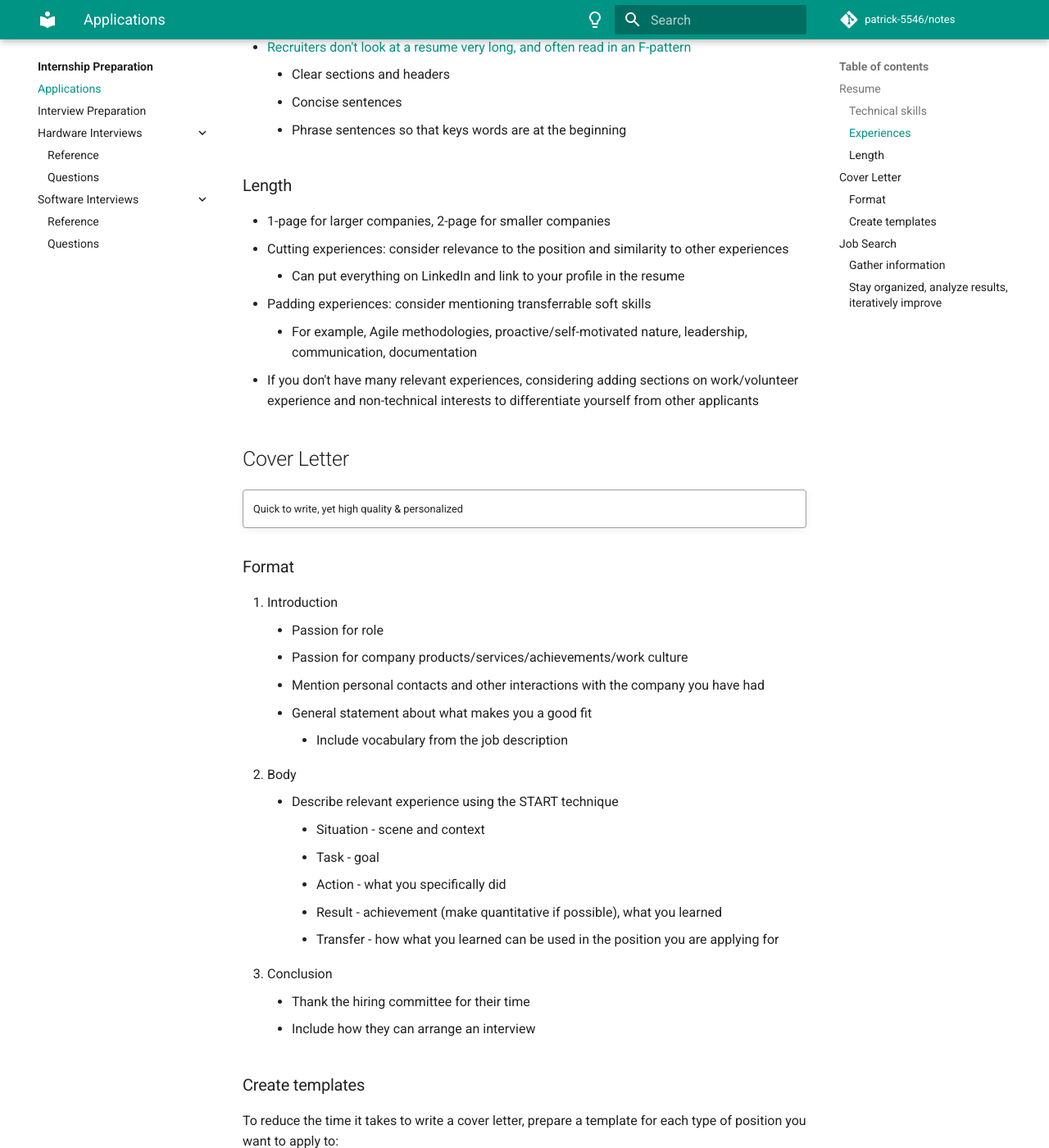
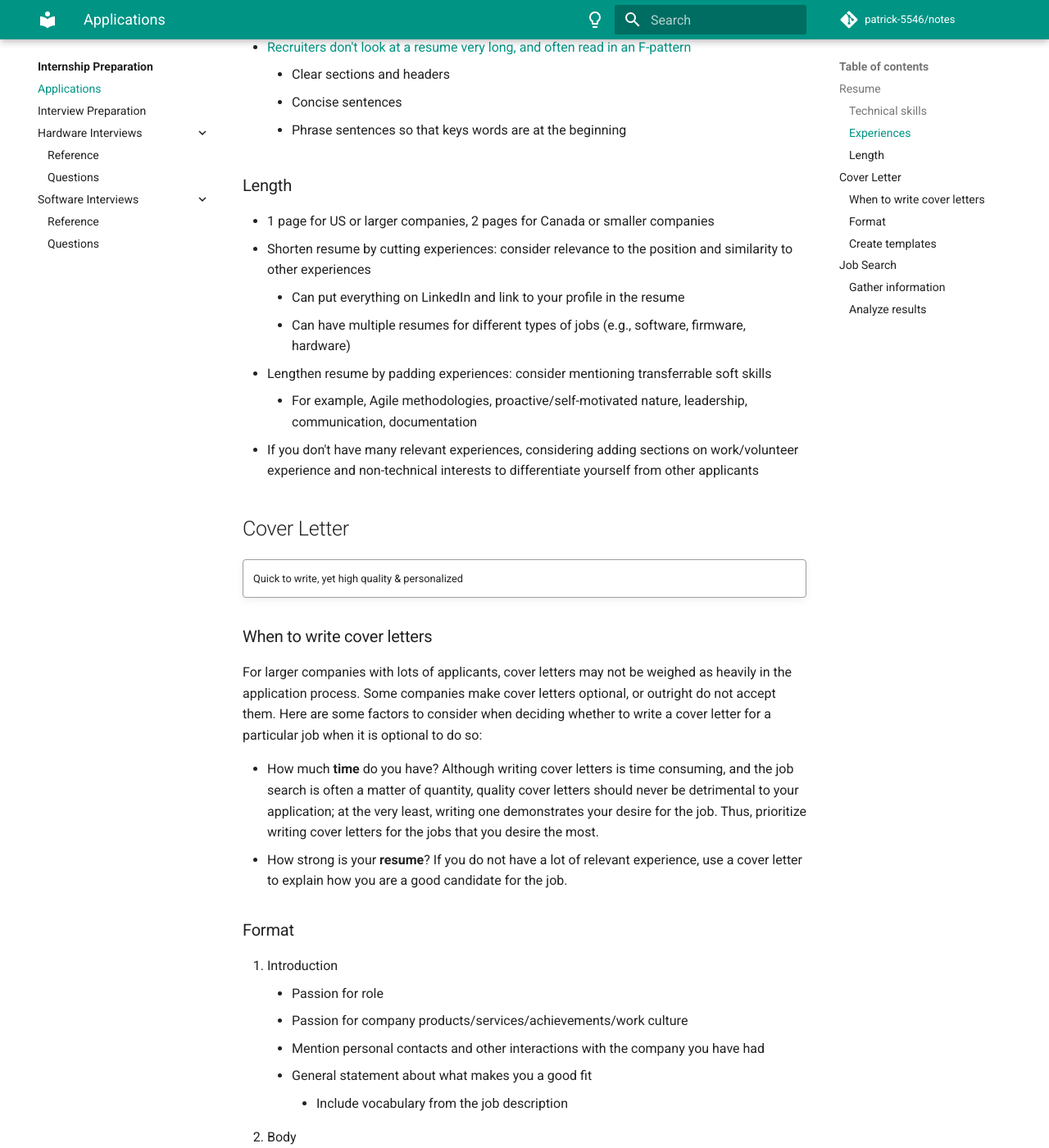
Before and after one commit to patrick-5546/notes, an MkDocs documentation site: the page built from docs/internship_prep/applications.md, in a window 1280 px wide and 1400 px high, scrolled down 817 px. Shown: the whole window at 82% size. Built offline with MkDocs 1.6.1 and Material for MkDocs 9.7.7, drawn with Linux system fonts in a browser that asks for light colours; comment, search, counter and statistics services are not loaded; some of the changed text lies outside the part shown.

Commit message:
Update applications page

```diff
--- a/docs/internship_prep/applications.md
+++ b/docs/internship_prep/applications.md
@@ -30,10 +30,11 @@ In economic terms, my strategy has a high upfront cost, but minimal recurring co
 
 ### Length
 
-- 1-page for larger companies, 2-page for smaller companies
-- Cutting experiences: consider relevance to the position and similarity to other experiences
+- 1 page for US or larger companies, 2 pages for Canada or smaller companies
+- Shorten resume by cutting experiences: consider relevance to the position and similarity to other experiences
     - Can put everything on LinkedIn and link to your profile in the resume
-- Padding experiences: consider mentioning transferrable soft skills
+    - Can have multiple resumes for different types of jobs (e.g., software, firmware, hardware)
+- Lengthen resume by padding experiences: consider mentioning transferrable soft skills
     - For example, Agile methodologies, proactive/self-motivated nature, leadership, communication, documentation
 - If you don't have many relevant experiences, considering adding sections on work/volunteer experience and non-technical interests to differentiate yourself from other applicants
 
@@ -41,6 +42,20 @@ In economic terms, my strategy has a high upfront cost, but minimal recurring co
 
 !!! quote ""
     Quick to write, yet high quality & personalized
+
+### When to write cover letters
+
+For larger companies with lots of applicants, cover letters may not be weighed as heavily in the application process.
+Some companies make cover letters optional, or outright do not accept them.
+Here are some factors to consider when deciding whether to write a cover letter for a particular job when it is optional
+to do so:
+
+- How much **time** do you have?
+  Although writing cover letters is time consuming, and the job search is often a matter of quantity,
+  quality cover letters should never be detrimental to your application; at the very least, writing one demonstrates
+  your desire for the job. Thus, prioritize writing cover letters for the jobs that you desire the most.
+- How strong is your **resume**?
+  If you do not have a lot of relevant experience, use a cover letter to explain how you are a good candidate for the job.
 
 ### Format
 
@@ -52,11 +67,11 @@ In economic terms, my strategy has a high upfront cost, but minimal recurring co
         - Include vocabulary from the job description
 2. Body
     - Describe relevant experience using the START technique
-        - Situation - scene and context
-        - Task - goal
-        - Action - what you specifically did
-        - Result - achievement (make quantitative if possible), what you learned
-        - Transfer - how what you learned can be used in the position you are applying for
+        - **S**ituation - scene and context
+        - **T**ask - goal
+        - **A**ction - what you specifically did
+        - **R**esult - achievement (make quantitative if possible), what you learned
+        - **T**ransfer - how what you learned can be used in the position you are applying for
 3. Conclusion
     - Thank the hiring committee for their time
     - Include how they can arrange an interview
@@ -91,9 +106,10 @@ and maybe also in the terms used in the introduction general statement.
     - Ask them about open positions and referrals
     - Mention them in your cover letter
 
-### Stay organized, analyze results, iteratively improve
+### Analyze results
 
-I kept track of my applications using Notion: [Applications List Example](https://patrick5546.notion.site/7045ba417e5c43b3ad340f7f995779b4?v=50cd8dcbe9e2466b8c73f1bd9fa9772c).
+I kept track of my applications using [Notion](https://www.notion.so/help/guides/what-is-notion):
+[Applications List Example](https://patrick5546.notion.site/7045ba417e5c43b3ad340f7f995779b4?v=50cd8dcbe9e2466b8c73f1bd9fa9772c).
 I use it to analyze the results of previous applications in order to determine which positions I should apply to next.
 For example, if I see that I did not have much success applying to positions with greater than *#* applicants,
 or that require *xxxx* skills, I would avoid applying to similar types of jobs in the future,
```
Also changed, not shown: other parts of docs/internship_prep/applications.md (+1 -1 lines).
